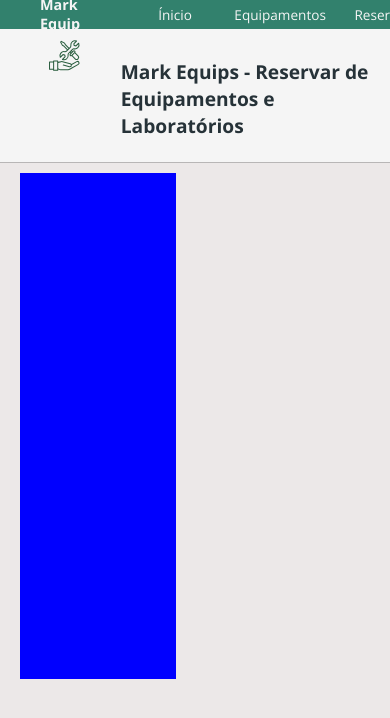
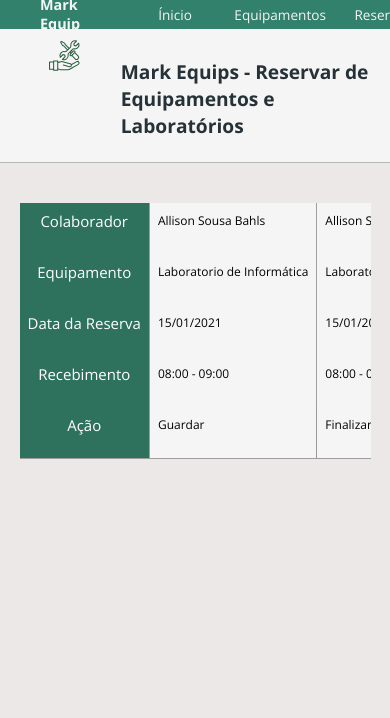
Before and after one commit to AllisonSBahls/mark-equips, a React (Create React App) app in the folder markequip-app/: page / in a window 390 px wide. Shown: the top 718 px of the page. Built offline with nearby package versions, Linux system fonts and the light colour scheme.

Commit message:
Created table responsive for reservations

```diff
--- a/markequip-app/package.json
+++ b/markequip-app/package.json
@@ -3,8 +3,6 @@
   "version": "0.1.0",
   "private": true,
   "dependencies": {
-    "@fullcalendar/daygrid": "^5.5.0",
-    "@fullcalendar/react": "^5.5.0",
     "@testing-library/jest-dom": "^5.11.9",
     "@testing-library/react": "^11.2.3",
     "@testing-library/user-event": "^12.6.0",
--- a/markequip-app/src/App.css
+++ b/markequip-app/src/App.css
@@ -1,10 +1,10 @@
 @import url('https://fonts.googleapis.com/css2?family=Open+Sans:wght@400;700&display=swap');
 
 :root {
-  --primary-color: #285C3D;
+  --primary-color: #32816D;
   --primary-hover-color:  #416d52;
   --dark-color: #263238;
-  --secondary-color: #9e9e9e;
+  --secondary-color: #2e725e;
   --ligh-color: #f5f5f5;
 }
 
--- a/markequip-app/src/App.tsx
+++ b/markequip-app/src/App.tsx
@@ -1,15 +1,15 @@
 import React from 'react';
 import './App.css';
-import Calendar from './Calendar';
 import Home from './Home';
 import Navbar from './Navbar';
+import Reservations from './Reservations';
 
 function App() {
   return (
     <>
     <Navbar />
     <Home />
-    <Calendar />
+    <Reservations/>
     </>
   );
 }
--- a/markequip-app/src/Calendar/index.tsx
+++ /dev/null
@@ -1,8 +0,0 @@
-import './styles.css'
-
-export default function Calendar(){
-    return(
-        <div className="calendar-container">
-        </div>
-    )
-}
--- a/markequip-app/src/Calendar/styles.css
+++ /dev/null
@@ -1,11 +0,0 @@
-.calendar-container{
-    background: blue;
-    margin-left: 5%;
-    margin-top: 10px;
-    width: 40%;
-    height: 60vh;
-}
-
-.calendar-container h1{
-    font-size: 12px;
-}
--- a/markequip-app/src/Home/index.tsx
+++ b/markequip-app/src/Home/index.tsx
@@ -1,4 +1,3 @@
-import Navbar from "../Navbar";
 export default function Home() {
     return (
         <>
--- a/markequip-app/src/Navbar/styles.css
+++ b/markequip-app/src/Navbar/styles.css
@@ -4,7 +4,7 @@
 }
 
 .main-navbar{
-    background-color: rgb(50, 129, 109);
+    background-color:var(--primary-color);
     height: 1.8em;
     padding-left: 40px;
     color: var(--ligh-color);
--- /dev/null
+++ b/markequip-app/src/Reservations/index.tsx
@@ -0,0 +1,45 @@
+import './styles.css';
+
+export default function Reservations() {
+    return (
+        <div className="reservations-container">
+            <table className="table table-responsive">
+                <thead>
+                    <tr>
+                        <th>Colaborador</th>
+                        <th>Equipamento</th>
+                        <th>Data da Reserva</th>
+                        <th>Recebimento</th>
+                        <th>Ação</th>
+                    </tr>
+                </thead>
+                <tbody>
+                    <tr>
+                        <td>Allison Sousa Bahls</td>
+                        <td>Laboratorio de Informática</td>
+                        <td>15/01/2021</td>
+                        <td>08:00 - 09:00</td>
+                        <td>Guardar</td>
+
+                    </tr>
+                    <tr>
+                        <td>Allison Sousa Bahls</td>
+                        <td>Laboratorio de Informática</td>
+                        <td>15/01/2021</td>
+                        <td>08:00 - 09:00</td>
+                        <td>Finalizar</td>
+
+                    </tr>
+                    <tr>
+                        <td>Allison Sousa Bahls</td>
+                        <td>Laboratorio de Informática</td>
+                        <td>15/01/2021</td>
+                        <td>08:00 - 09:00</td>
+                        <td>Finalizar</td>
+
+                    </tr>
+                </tbody>
+            </table>
+        </div>
+    );
+}
--- /dev/null
+++ b/markequip-app/src/Reservations/styles.css
@@ -0,0 +1,85 @@
+.reservations-container{
+    width: 90%;
+    margin-top: 40px;
+    margin-left: 5%;
+    background: var(--ligh-color);
+}
+
+table {
+    max-width: 100%;
+    background-color: transparent;
+    border-collapse: collapse;
+    border-spacing: 0;
+}
+
+.table {
+    border-bottom: #9e9e9e solid 1px;
+    width: 100%;
+    margin-bottom: 20px;
+}
+
+.table th,
+.table td {
+    border-right: #9e9e9e solid 1px;
+    font-size: 12px;
+    padding: 8px;
+    line-height: 20px;
+    vertical-align: middle;
+}
+
+.table td:last-child{
+    border-radius: 0;
+}
+
+.table thead th {
+    font-weight: normal;
+    background-color: var(--secondary-color);
+    color: #fff;
+    font-size: 15px;
+}
+
+.table tbody > th:nth-child(odd) > td,
+.table tbody > tr:nth-child(odd) > th{
+    background-color: #999898;
+}
+
+@media (max-width: 767px){
+    .table-responsive{
+        display: block;
+        position: relative;
+        width: 100%;
+    }
+
+    .table-responsive thead,
+    .table-responsive tbody,
+    .table-responsive th,
+    .table-responsive td,
+    .table-responsive tr{
+        display: block;
+    }
+
+    .table-responsive td,
+    .table-responsive th{
+        height: 35px;
+    }
+    .table-responsive thead {
+        float: left;
+    }
+
+    .table-responsive tbody{
+        width: auto;
+        position: relative;
+        overflow-x: auto;
+        -webkit-overflow-scrolling: touch;
+        white-space: nowrap;
+    }
+
+    .table-responsive tbody tr{
+        display: inline-block;
+    }
+
+    table td:last-child{
+        border-right: #999999 solid 1px;
+    }
+
+}
```
Also changed, not shown: 1 other file (tests, documents, lock files or other folders).
